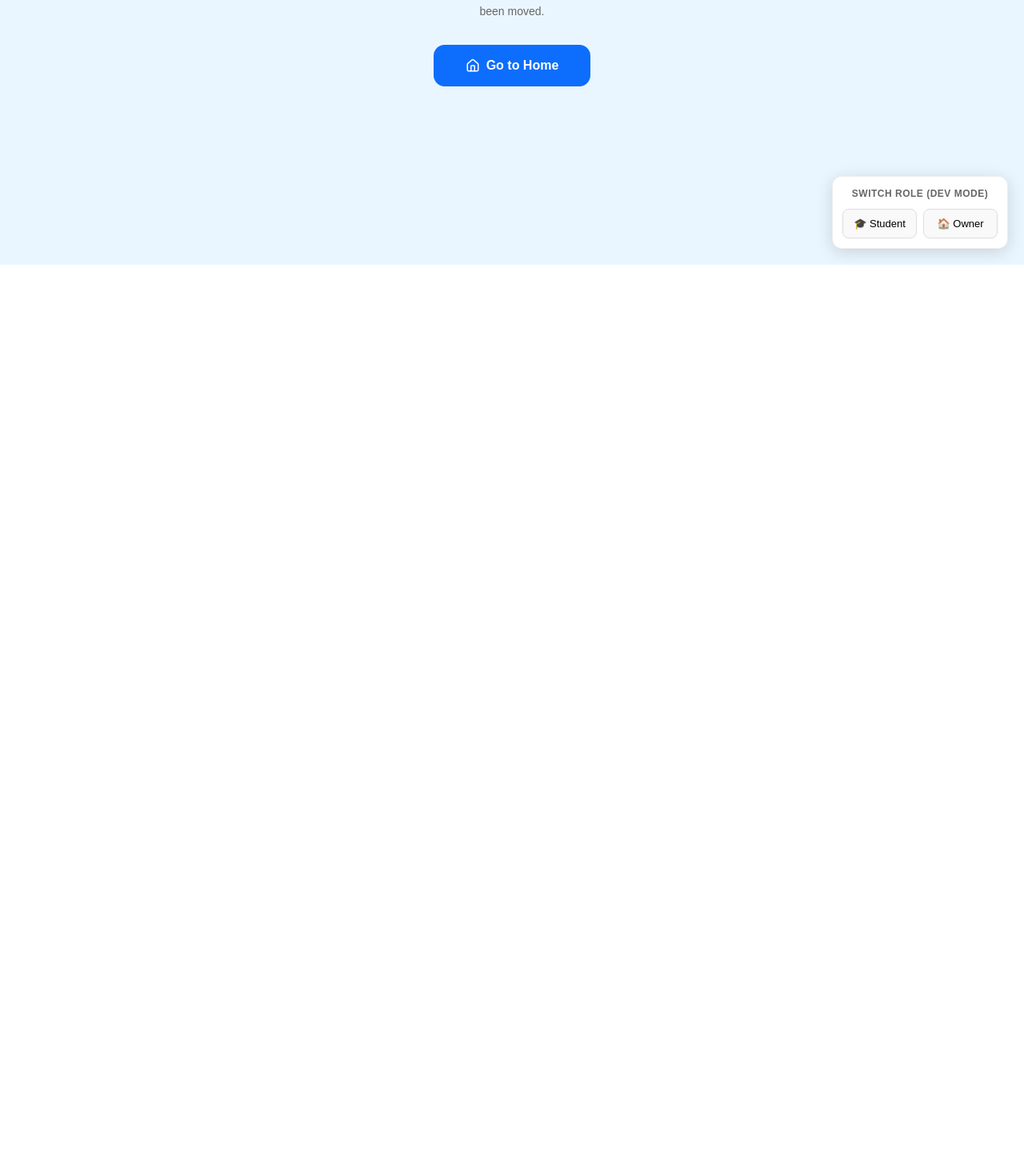
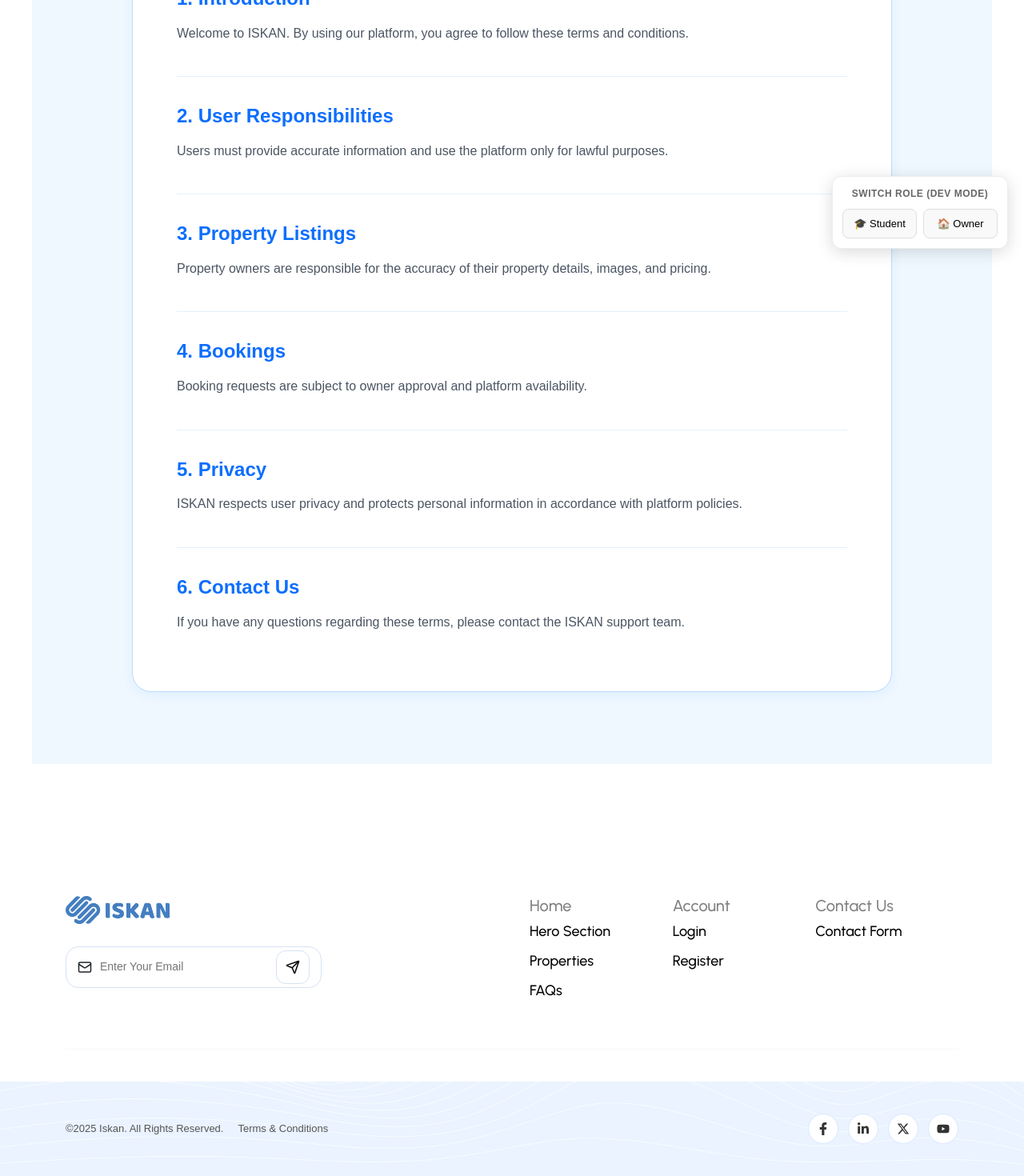
Before and after one commit to Shahd-WebDev/Iskan-frontend, a React (Vite) app: page /terms in a window 1280 px wide. Before the commit this address had no page. Shown: the part 469-1939 px from the top of the page at 80% size. Before the commit the page ends 800 px from the top, so only its background shows below. Built offline with nearby package versions, Linux system fonts and the light colour scheme.

Commit message:
Footer links

```diff
--- a/src/components/layout/Footer/Footer.jsx
+++ b/src/components/layout/Footer/Footer.jsx
@@ -1,6 +1,6 @@
 import { Link } from "react-router-dom";
 import "./Footer.css";
-
+import { FaXTwitter } from "react-icons/fa6";
 /* Lucide (UI icons بس) */
 import { Mail, Send } from "lucide-react";
 
@@ -49,11 +49,11 @@ export default function Footer() {
                 />
 
                 <FooterColumn
-                  title="Properties"
-                  links={[
-                    { name: "Portfolio", path: "/portfolio" },
-                    { name: "Categories", path: "/categories" },
-                    { name: "Our Offices", path: "/offices" },
+                  title="Account"
+  links={[
+    { name: "Login", path: "/login" },
+    { name: "Register", path: "/signup" },
+
                   ]}
                 />
 
@@ -61,7 +61,7 @@ export default function Footer() {
                   title="Contact Us"
                   links={[
                     { name: "Contact Form", path: "/contact" },
-                    { name: "Our Offices", path: "/offices" },
+
                   ]}
                 />
               </div>
@@ -86,11 +86,38 @@ export default function Footer() {
           </div>
 
           <div className="footer-social">
-            <a href="#"><FaFacebookF /></a>
-            <a href="#"><FaLinkedinIn /></a>
-            <a href="#"><FaTwitter /></a>
-            <a href="#"><FaYoutube /></a>
-          </div>
+  <a
+    href="https://www.facebook.com/login"
+    target="_blank"
+    rel="noreferrer"
+  >
+    <FaFacebookF />
+  </a>
+
+  <a
+    href="https://www.linkedin.com/login"
+    target="_blank"
+    rel="noreferrer"
+  >
+    <FaLinkedinIn />
+  </a>
+
+  <a
+    href="https://twitter.com/login"
+    target="_blank"
+    rel="noreferrer"
+  >
+    <FaXTwitter  />
+  </a>
+
+  <a
+    href="https://www.youtube.com"
+    target="_blank"
+    rel="noreferrer"
+  >
+    <FaYoutube />
+  </a>
+</div>
         </div>
       </div>
     </footer>
--- /dev/null
+++ b/src/pages/Terms/Terms.css
@@ -0,0 +1,79 @@
+.terms-page {
+min-height: 50vh;
+  background: #F0F8FF;
+  padding: 90px 20px;
+  display: flex;
+  justify-content: center;
+}
+
+.terms-container {
+  width: 100%;
+  max-width: 950px;
+  background: #fff;
+  padding: 55px;
+  border-radius: 24px;
+  border: 1px solid #b9dcff;
+  box-shadow: 0 4px 18px rgba(0, 123, 255, 0.08);
+}
+
+.terms-container h1 {
+  font-size: 42px;
+  font-weight: 700;
+  color: #1e293b;
+  margin-bottom: 10px;
+}
+
+.terms-date {
+  color: #6b7280;
+  margin-bottom: 45px;
+  font-size: 15px;
+}
+
+.terms-container section {
+  margin-bottom: 35px;
+  padding-bottom: 22px;
+  border-bottom: 1px solid #e5f0ff;
+}
+
+.terms-container section:last-child {
+  border-bottom: none;
+  margin-bottom: 0;
+  padding-bottom: 0;
+}
+
+.terms-container h2 {
+  font-size: 24px;
+  font-weight: 600;
+  color: #0d6efd;
+  margin-bottom: 14px;
+}
+
+.terms-container p {
+  font-size: 16px;
+  line-height: 1.9;
+  color: #4b5563;
+}
+
+/* Responsive */
+@media (max-width: 768px) {
+  .terms-page {
+    padding: 60px 15px;
+  }
+
+  .terms-container {
+    padding: 35px 24px;
+    border-radius: 18px;
+  }
+
+  .terms-container h1 {
+    font-size: 32px;
+  }
+
+  .terms-container h2 {
+    font-size: 21px;
+  }
+
+  .terms-container p {
+    font-size: 15px;
+  }
+}
--- /dev/null
+++ b/src/pages/Terms/Terms.jsx
@@ -0,0 +1,61 @@
+
+import "./Terms.css";
+
+export default function Terms() {
+  return (
+    <div className="terms-page">
+      <div className="terms-container">
+        <h1>Terms & Conditions</h1>
+        <p className="terms-date">Last Updated: May 2026</p>
+
+        <section>
+          <h2>1. Introduction</h2>
+          <p>
+            Welcome to ISKAN. By using our platform, you agree to follow these
+            terms and conditions.
+          </p>
+        </section>
+
+        <section>
+          <h2>2. User Responsibilities</h2>
+          <p>
+            Users must provide accurate information and use the platform only
+            for lawful purposes.
+          </p>
+        </section>
+
+        <section>
+          <h2>3. Property Listings</h2>
+          <p>
+            Property owners are responsible for the accuracy of their property
+            details, images, and pricing.
+          </p>
+        </section>
+
+        <section>
+          <h2>4. Bookings</h2>
+          <p>
+            Booking requests are subject to owner approval and platform
+            availability.
+          </p>
+        </section>
+
+        <section>
+          <h2>5. Privacy</h2>
+          <p>
+            ISKAN respects user privacy and protects personal information in
+            accordance with platform policies.
+          </p>
+        </section>
+
+        <section>
+          <h2>6. Contact Us</h2>
+          <p>
+            If you have any questions regarding these terms, please contact the
+            ISKAN support team.
+          </p>
+        </section>
+      </div>
+    </div>
+  );
+}
--- a/src/routes/AppRoutes.jsx
+++ b/src/routes/AppRoutes.jsx
@@ -27,6 +27,7 @@ import Properties from "../pages/properties/Properties";
 import PropertyDetails from "../pages/property-details/PropertyDetails";
 import FAQs from "../pages/FAQs/FAQs";
 import SavedProperties from "../pages/SavedProperties/SavedProperties";
+import Terms from "../pages/Terms/Terms";
 
 /* Auth Pages */
 import Login from "../pages/auth/Login";
@@ -53,6 +54,7 @@ import PropertiesPage from "../pages/owner/pages/Properties/PropertiesPage";
 import AddPropertyPage from "../pages/owner/pages/AddProperty/AddPropertyPage";
 
 
+
 export default function AppRoutes() {
   return (
     <Routes>
@@ -69,6 +71,7 @@ export default function AppRoutes() {
         <Route path="/properties" element={<Properties />} />
         <Route path="/properties/:id" element={<PropertyDetails />} />
         <Route path="/faqs" element={<FAQs />} />
+        <Route path="/terms" element={<Terms />} />
         <Route path="/bookings" element={<div>My Bookings Page (Student Only)</div>} />
 
         <Route path="/saved" element={<SavedProperties />} />
```
